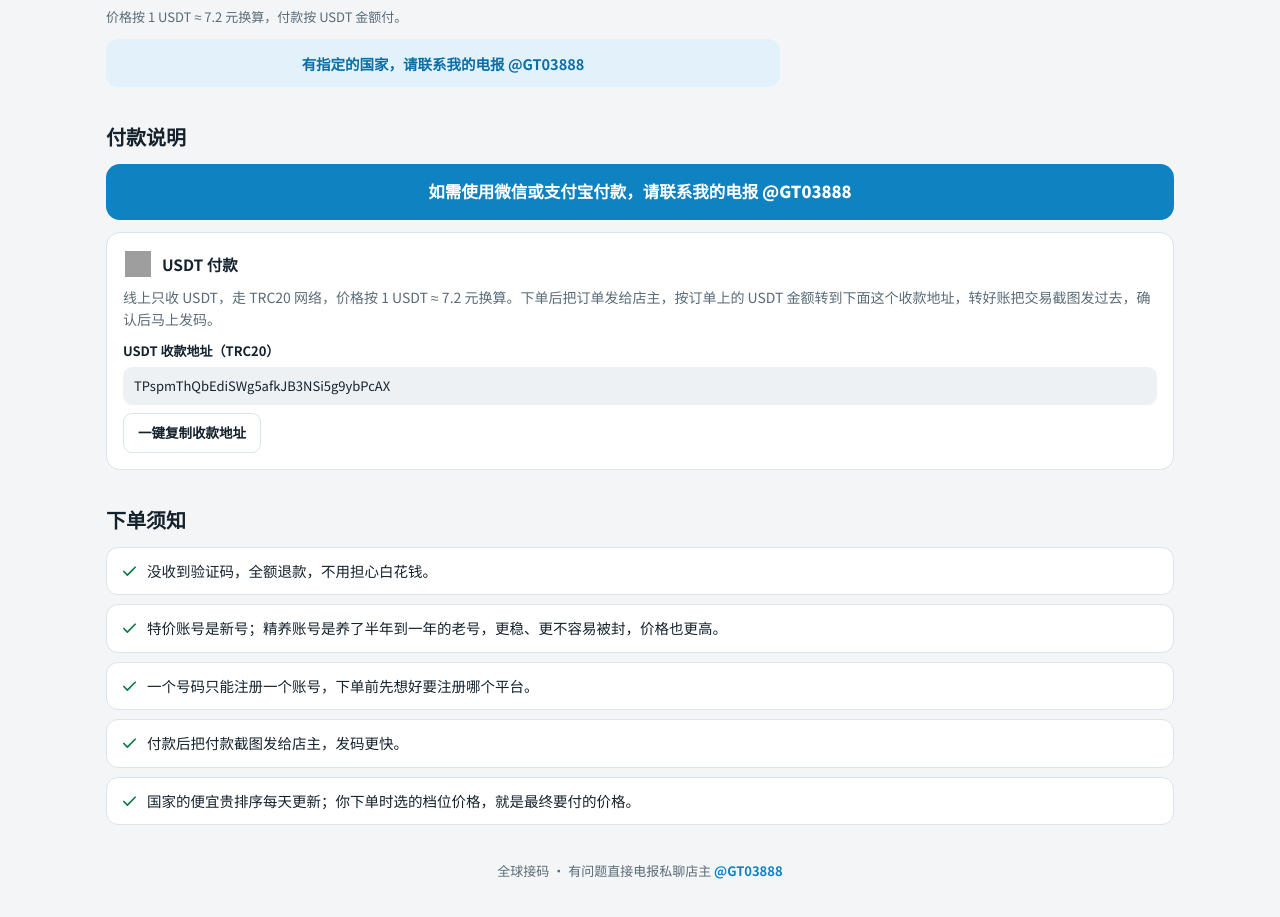
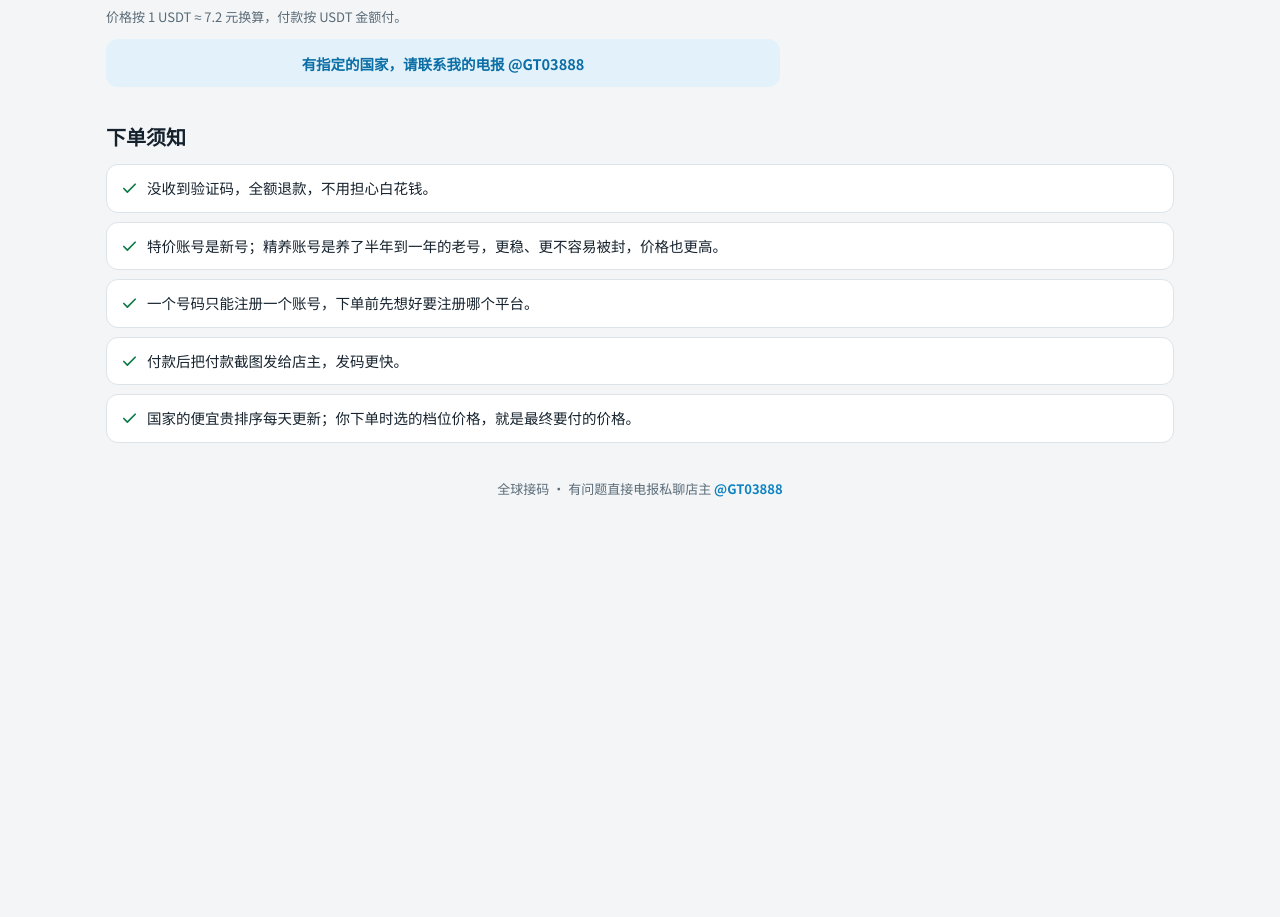
Before and after one commit to guotaodiao-cpu/jie-ma-xia-dan, a plain HTML site: page index.html in a window 1280 px wide. Shown: the part 7305-8222 px from the top of the page. After the commit the page ends 7860 px from the top, so only its background shows below. Drawn offline with Linux system fonts and the light colour scheme; no server answers; grey boxes are pictures that could not be loaded.

Commit message:
去掉页面下方付款说明区块（付款信息已在下单弹窗里）

```diff
--- a/index.html
+++ b/index.html
@@ -462,23 +462,6 @@
           </div>
         </aside>
       </div>
-
-      <section class="block" aria-label="付款说明">
-        <h2>付款说明</h2>
-        <a class="pay-banner" href="https://t.me/GT03888" target="_blank" rel="noopener">如需使用微信或支付宝付款，请联系我的电报 @GT03888</a>
-        <div class="pay-card">
-          <div class="pc-head">
-            <span class="ptile"><span class="letter">U</span><img src="https://cdn.simpleicons.org/tether" alt="" loading="lazy" onerror="this.style.display='none'" /></span>
-            <b>USDT 付款</b>
-          </div>
-          <p>线上只收 USDT，走 TRC20 网络，价格按 1 USDT ≈ 7.2 元换算。下单后把订单发给店主，按订单上的 USDT 金额转到下面这个收款地址，转好账把交易截图发过去，确认后马上发码。</p>
-          <div class="addr-box show" id="usdtBox">
-            <div style="font-size:13px;font-weight:700;margin-bottom:6px;">USDT 收款地址（TRC20）</div>
-            <div class="addr-val" id="usdtAddr">TPspmThQbEdiSWg5afkJB3NSi5g9ybPcAX</div>
-            <button type="button" class="addr-copy" id="btnCopyAddr">一键复制收款地址</button>
-          </div>
-        </div>
-      </section>
 
       <section class="block" aria-label="下单须知">
         <h2>下单须知</h2>
@@ -1468,9 +1451,6 @@ window.open("https://t.me/GT03888", "_blank");
 $("btnCopy").addEventListener("click", function () {
 copyText(orderText(), "订单内容已复制");
 });
-$("btnCopyAddr").addEventListener("click", function () {
-if (state.usdtAddress) copyText(state.usdtAddress, "USDT 收款地址已复制");
-});
 $("qtyMinus").addEventListener("click", function () {
 if (state.qty > 1) { state.qty--; renderOrder();}
 });
@@ -1542,8 +1522,6 @@ $("priceNote").innerHTML = '<span class="dot"></span>国家已按今日最新价
 }
 
 /* ---------- 初始化 ---------- */
-$("usdtAddr").textContent = state.usdtAddress;
-$("usdtBox").classList.add("show");
 renderGrid();
 renderTiers();
 renderPay();
```
